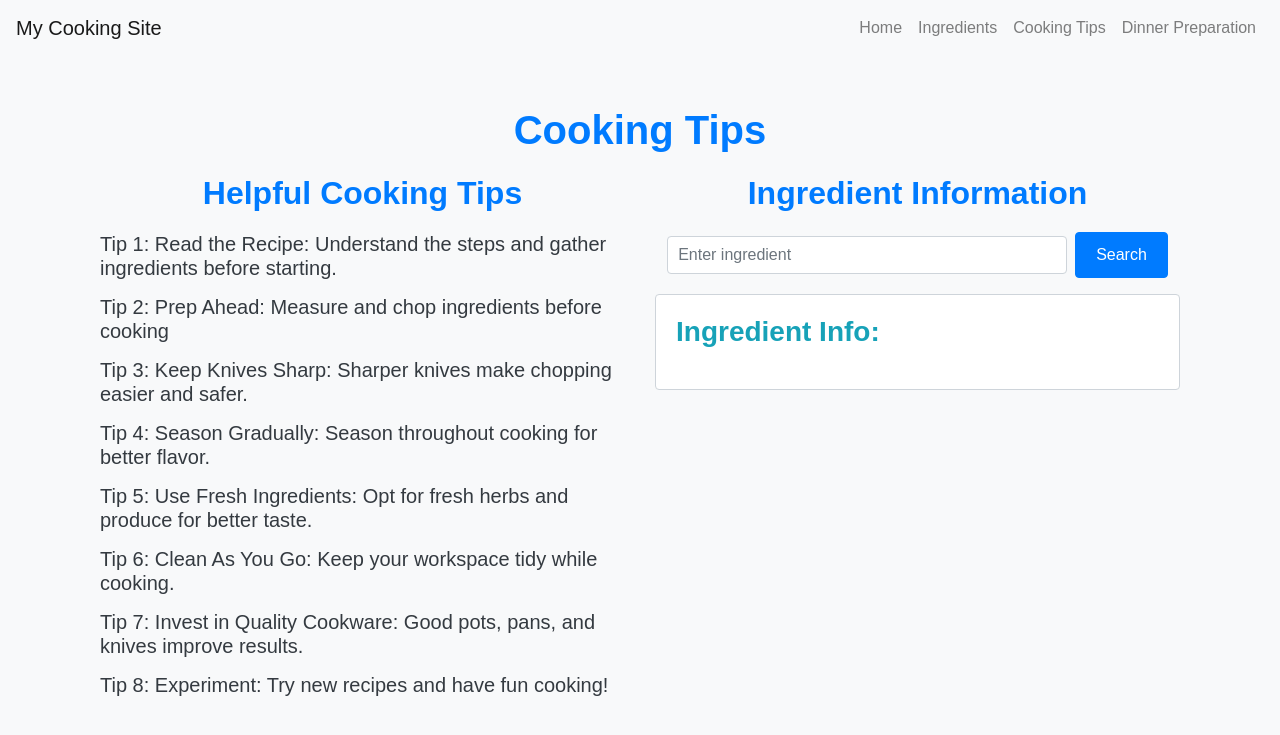
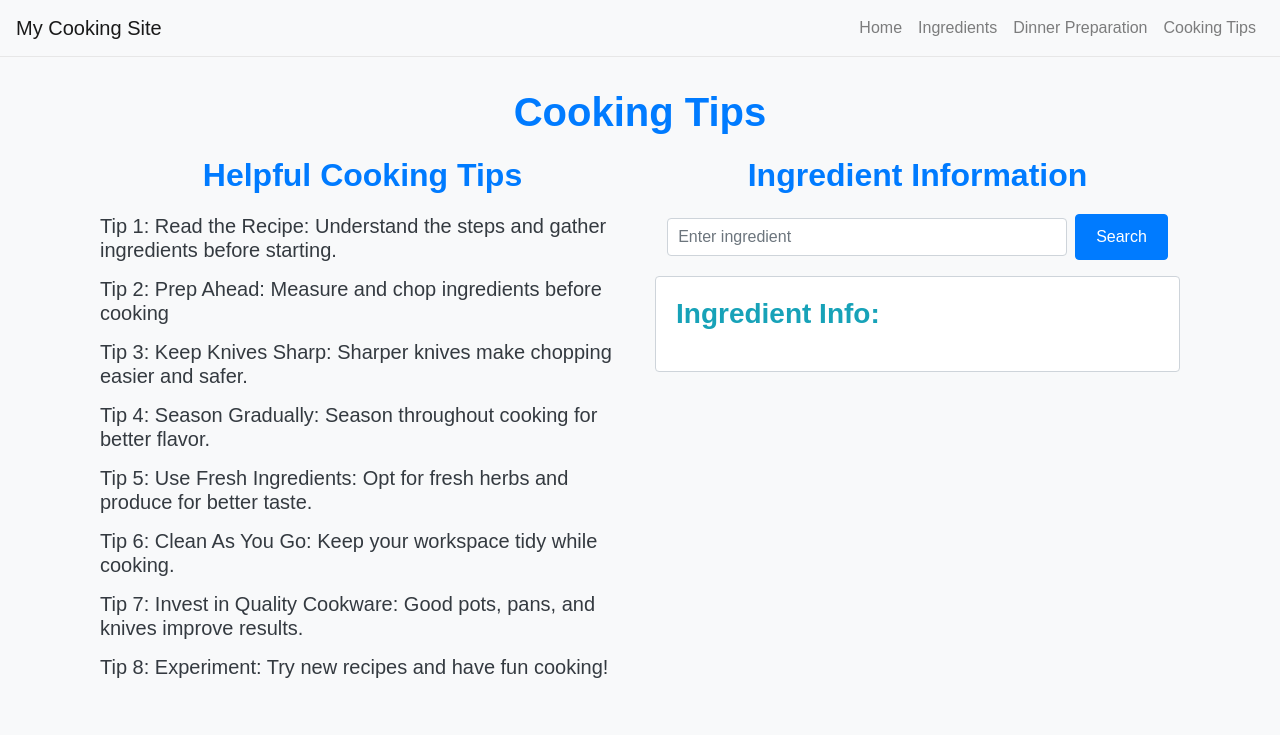
Before and after one commit to Leo-Cockerill/SSD-Mayor-Work, a Flask app: page /cooking-skills in a window 1280 px wide. Shown: the top 735 px of the page. Run offline with Flask 3, Linux system fonts and the light colour scheme; some libraries are stand-ins or nearby versions.

Commit message:
Improved Nav Bar and Css

```diff
--- a/myproject/auth.py
+++ b/myproject/auth.py
@@ -18,7 +18,7 @@ def steps():
         {"text": "Step 6: To serve: Spread base of buns with sauce / condiment of choice. Top with lettuce then tomato, then hamburger patty. Pile over onions, sliced pickles, then more sauce/condiments. Top with lid of bun. Serve immediately.", "underline": ["sliced"], "gif": "https://i.giphy.com/media/v1.Y2lkPTc5MGI3NjExdzRkeHNnaXlsNnczb3EzYWl4dWl2Zzd1N2t0eGY0ZGE1c2t6dWlnZyZlcD12MV9pbnRlcm5hbF9naWZfYnlfaWQmY3Q9Zw/iFyhAdgFB8kuzDN9gY/giphy.gif"},
 
     ]
-    return render_template("index.html", steps = steps)
+    return render_template("steps.html", steps = steps)
 
 @auth.route('/ingredients')
 def ingredients():
--- /dev/null
+++ b/myproject/static/css/nav_bar.css
@@ -0,0 +1,17 @@
+body {
+    padding-top: 0px; /* Adjust this based on your navbar height */
+}
+
+.navbar {
+    border-bottom: 1px solid #e7e7e7;
+}
+
+.navbar-nav .nav-link {
+    font-size: 16px;
+    padding-right: 15px;
+    padding-left: 15px;
+}
+
+.container {
+    margin-top: -20px; /* Ensure content below the navbar has proper spacing */
+}
--- a/myproject/static/css/skills.css
+++ b/myproject/static/css/skills.css
@@ -16,7 +16,7 @@ h5 {
 }
 
 .container {
-    margin-top: 50px;
+    margin-top: -20px;
 }
 
 .form-inline {
--- a/myproject/static/css/style.css
+++ b/myproject/static/css/style.css
@@ -13,7 +13,7 @@ body {
 h1 {
     color: #007bff;
     font-weight: bold;
-    margin-bottom: 20px;
+    margin-bottom: -20px;
 }
 
 
@@ -51,13 +51,13 @@ h1 {
     font-size: 5.5em; /* Adjust the size as needed */
     position: absolute;
     right: 10px;
-    top: -180px; /* Adjust the position as needed */
+    top: -210px; /* Adjust the position as needed */
 }
 
 .buttons {
     position: absolute;
     right: 10px;
-    top: -80px; /* Adjust the position as needed */
+    top: -120px; /* Adjust the position as needed */
 }
 
 .buttons .btn {
--- a/myproject/templates/base.html
+++ b/myproject/templates/base.html
@@ -5,11 +5,11 @@
     <meta name="viewport" content="width=device-width, initial-scale=1.0">
     <title>Website Title</title>
     <link rel="stylesheet" href="https://stackpath.bootstrapcdn.com/bootstrap/4.5.2/css/bootstrap.min.css">
-    <link rel="stylesheet" href="{{ url_for('static', filename='css/style.css') }}">
+    <link rel="stylesheet" href="{{ url_for('static', filename='css/nav_bar.css') }}">
 </head>
 <body>
     <!-- Navbar -->
-    <nav class="navbar navbar-expand-lg navbar-light bg-light">
+    <nav class="navbar navbar-expand-lg navbar-light bg-light fixed-top">
         <a class="navbar-brand" href="#">My Cooking Site</a>
         <button class="navbar-toggler" type="button" data-toggle="collapse" data-target="#navbarNav" aria-controls="navbarNav" aria-expanded="false" aria-label="Toggle navigation">
             <span class="navbar-toggler-icon"></span>
@@ -23,17 +23,17 @@
                     <a class="nav-link" href="{{ url_for('auth.ingredients') }}">Ingredients</a>
                 </li>
                 <li class="nav-item">
-                    <a class="nav-link" href="{{ url_for('auth.cooking_skills') }}">Cooking Tips</a>
+                    <a class="nav-link" href="{{ url_for('auth.steps') }}">Dinner Preparation</a>
                 </li>
                 <li class="nav-item">
-                    <a class="nav-link" href="{{ url_for('auth.steps') }}">Dinner Preparation</a>
+                    <a class="nav-link" href="{{ url_for('auth.cooking_skills') }}">Cooking Tips</a>
                 </li>
             </ul>
         </div>
     </nav>
 
     <!-- Main Content -->
-    <div class="container">
+    <div class="container" style="padding-top: 80px;">
         {% block content %}
         {% endblock %}
     </div>
--- a/myproject/templates/cooking-skills.html
+++ b/myproject/templates/cooking-skills.html
@@ -1,8 +1,6 @@
 {% extends "base.html" %}
 
 {% block content %}
-
-
 <!DOCTYPE html>
 <html lang="en">
 <head>
--- a/myproject/templates/web19201.html
+++ b/myproject/templates/home.html
@@ -1,6 +1,4 @@
-{% extends "base.html" %}
 
-{% block content %}
 <!DOCTYPE html>
 <html lang="en">
 <head>
@@ -52,7 +50,7 @@
 <tr>
 <td style="font-size: 40px;">Burgers</td>
 <td>
-    <a href="/steps">
+    <a href="/ingredients">
       <img src="/static/assets/x2b2887b7dbb4bfe4fda72a89a741615e.png" alt="placeholder">
     </a>
   </td>
@@ -85,5 +83,3 @@
 </div>
 </body>
 </html>
-
-{% endblock %}
--- a/myproject/templates/index.html
+++ b/myproject/templates/steps.html
@@ -23,6 +23,7 @@
         </div>
         <div class="row mt-4 mt-custom">
             <div class="col-6">
+                <p><span>&#128337; 35min</span></p>
                 <ul class="list-group">
                     {% for step in steps %}
                         <li class="list-group-item">
--- a/myproject/views.py
+++ b/myproject/views.py
@@ -14,4 +14,4 @@ views = Blueprint('views', __name__,)
 
 @views.route('/home') #this is the route
 def home(): #this is the function that will be executed when the route is accessed
-    return render_template("web19201.html") #this is the template that will be rendered when the route is accessed
+    return render_template("home.html") #this is the template that will be rendered when the route is accessed
```
